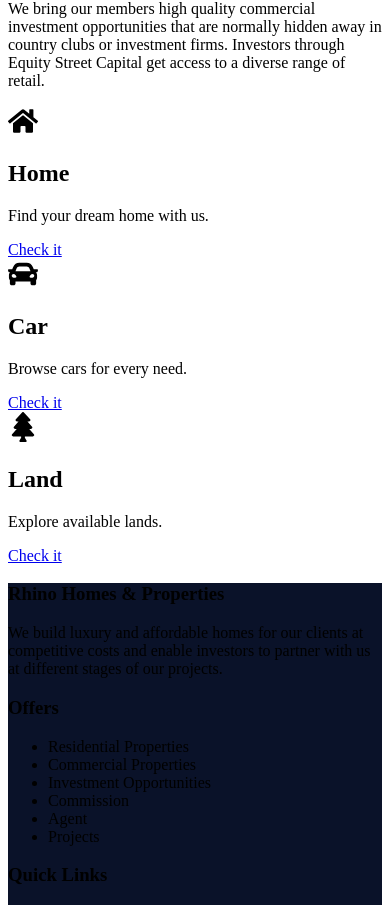
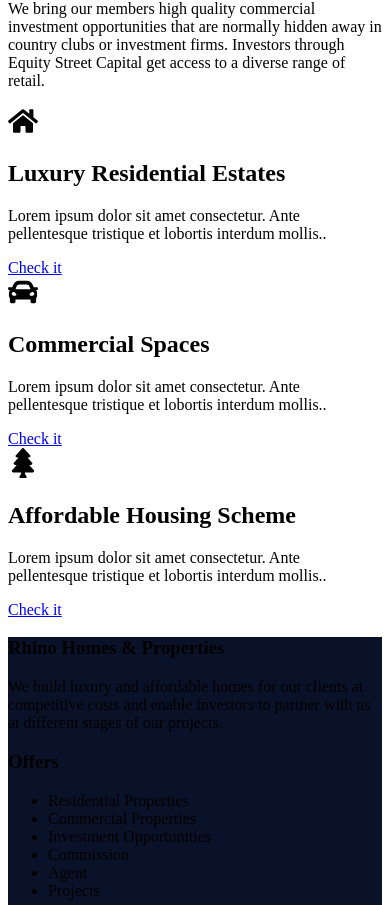
Before and after one commit to Ritephase1/rhp-website-fe, a Next.js app: page /investment in a window 390 px wide. Shown: the part 1169-2074 px from the top of the page. Built offline with nearby package versions, Linux system fonts and the light colour scheme.

Commit message:
Fix responsiveness of hero section of the investment page

```diff
--- a/src/components/PropertyCategory.js
+++ b/src/components/PropertyCategory.js
@@ -7,30 +7,33 @@
   const categories = [
     {
       icon: <FaHome size={30} />, // React Icon
-      title: "Home",
-      description: "Find your dream home with us.",
+      title: "Luxury Residential Estates",
+      description:
+        "Lorem ipsum dolor sit amet consectetur. Ante pellentesque tristique et lobortis interdum mollis..",
       linkText: "Check it",
     },
     {
       icon: <FaCar size={30} />,
-      title: "Car",
-      description: "Browse cars for every need.",
+      title: "Commercial Spaces",
+      description:
+        "Lorem ipsum dolor sit amet consectetur. Ante pellentesque tristique et lobortis interdum mollis..",
       linkText: "Check it",
     },
     {
       icon: <FaTree size={30} />,
-      title: "Land",
-      description: "Explore available lands.",
+      title: "Affordable Housing Scheme",
+      description:
+        "Lorem ipsum dolor sit amet consectetur. Ante pellentesque tristique et lobortis interdum mollis..",
       linkText: "Check it",
     },
   ];
 
   return (
-    <div className="grid grid-cols-1 md:grid-cols-2 lg:grid-cols-3 gap-4 p-4 hover:text-white">
+    <div className="grid grid-cols-1 md:grid-cols-2 lg:grid-cols-3 gap-16 p-6 hover:text-white">
       {categories.map((category, index) => (
         <div
           key={index}
-          className="flex flex-col items-center justify-center p-4 bg-white text-black rounded-b-lg shadow-md transition-all duration-300 hover:bg-red-500 hover:text-white"
+          className="flex flex-col items-left justify-center p-4 bg-white text-black rounded-b-xl shadow-md transition-all duration-300 hover:bg-red-500 hover:text-white"
         >
           <div className="mb-2">{category.icon}</div>
           <h2 className="text-lg font-semibold mb-2">{category.title}</h2>
--- a/src/pages/investment.js
+++ b/src/pages/investment.js
@@ -30,8 +30,8 @@
       >
         <div className="absolute inset-0 bg-gradient-to-r from-[#000000D1] to-[#C4C4C400]" />
         <div className="relative h-full flex flex-col justify-center items-start pl-8 md:pl-16 text-white space-y-4 ">
-          <h1 className="text-4xl md:text-6xl font-bold">Investment</h1>
-          <p className="text-base md:text-lg  max-w-xl border-l-4 border-red-500 pl-4">
+          <h1 className="text-2xl md:text-6xl font-bold">Investment</h1>
+          <p className="text-sm md:text-lg  max-w-sm md:max-w-xl border-l-4 border-red-500 pl-4">
             Our projects are strategically designed to maximize value, offering
             you the chance to grow your wealth through safe and reliable
             ventures in Nigeria’s dynamic real estate market.
```
